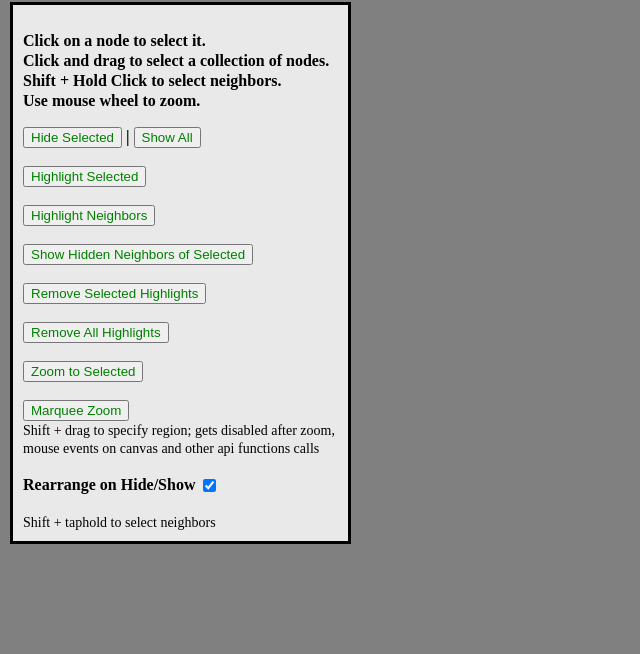
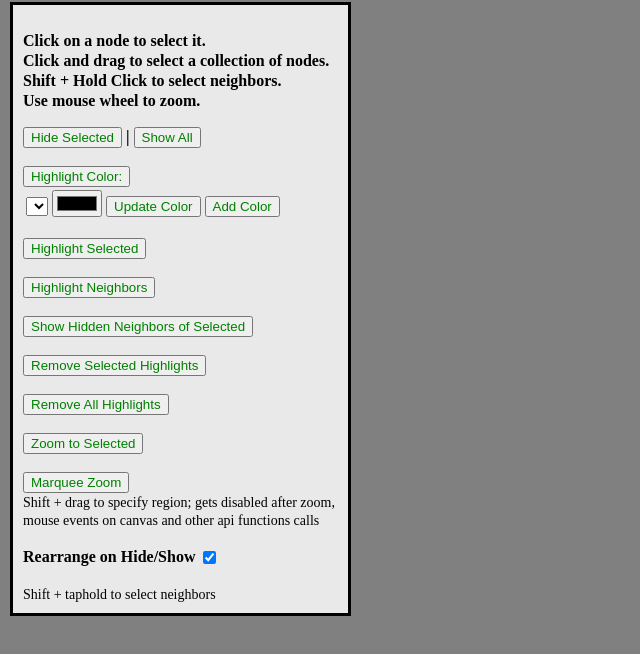
Before and after one commit to RodEsp/www, a website: page src/client/projects/lastoasis/craftinggraph.html in a window 1280 px wide. Shown: the part 78-732 px from the top of the page, without its empty margins (0-640 px from the left). Drawn offline with Linux system fonts and the light colour scheme; files whose address does not match are found by name; a web font is replaced by a local one.

Commit message:
Remove inline css

```diff
--- a/src/client/projects/lastoasis/craftinggraph.css
+++ b/src/client/projects/lastoasis/craftinggraph.css
@@ -104,3 +104,7 @@ body {
   margin: 1px;
   padding: 2px;
 }
+
+button {
+	color: green
+}
--- a/src/client/projects/lastoasis/craftinggraph.html
+++ b/src/client/projects/lastoasis/craftinggraph.html
@@ -30,10 +30,10 @@
             Use mouse wheel to zoom.
         </p>
 
-        <button id="hide" style="cursor: pointer; color: green">Hide Selected</button> |
-        <button id="showAll" style="cursor: pointer; color: green">Show All</button> <br/><br/>
+        <button id="hide">Hide Selected</button> |
+        <button id="showAll">Show All</button> <br/><br/>
 
-        <!-- <button>Highlight Color:</button>
+        <button>Highlight Color:</button>
         <div class="m-1">
             <select id="highlightColors">
             </select>
@@ -41,15 +41,15 @@
             <button id="colorChangerBtn">Update Color</button>
             <button id="addColorBtn">Add Color</button>
         </div>
-        <br/> -->
+        <br/>
 
-        <button id="highlightElements" style="cursor: pointer; color: green">Highlight Selected</button> <br/><br/>
-        <button id="highlightNeighbors" style="cursor: pointer; color: green">Highlight Neighbors</button><br/><br/>
-        <button id="showHiddenNeighbors" style="cursor: pointer; color: green">Show Hidden Neighbors of Selected</button> <br/><br/>
-        <button id="removeSelectedHighlights" style="cursor: pointer; color: green">Remove Selected Highlights</button> <br/><br/>
-        <button id="removeAllHighlights" style="cursor: pointer; color: green">Remove All Highlights</button> <br/><br/>
-        <button id="zoomToSelected" style="cursor: pointer; color: green">Zoom to Selected</button><br/><br/>
-        <button id="marqueeZoom" style="cursor: pointer; color: green">Marquee Zoom</button>
+        <button id="highlightElements">Highlight Selected</button> <br/><br/>
+        <button id="highlightNeighbors">Highlight Neighbors</button><br/><br/>
+        <button id="showHiddenNeighbors">Show Hidden Neighbors of Selected</button> <br/><br/>
+        <button id="removeSelectedHighlights">Remove Selected Highlights</button> <br/><br/>
+        <button id="removeAllHighlights">Remove All Highlights</button> <br/><br/>
+        <button id="zoomToSelected">Zoom to Selected</button><br/><br/>
+        <button id="marqueeZoom">Marquee Zoom</button>
         <br/>
         <span style="font-weight: normal !important; font-size: 14px !important;">Shift + drag to specify region; gets disabled after zoom, mouse events on canvas and other api functions calls</span>
         <br/><br/>
```
